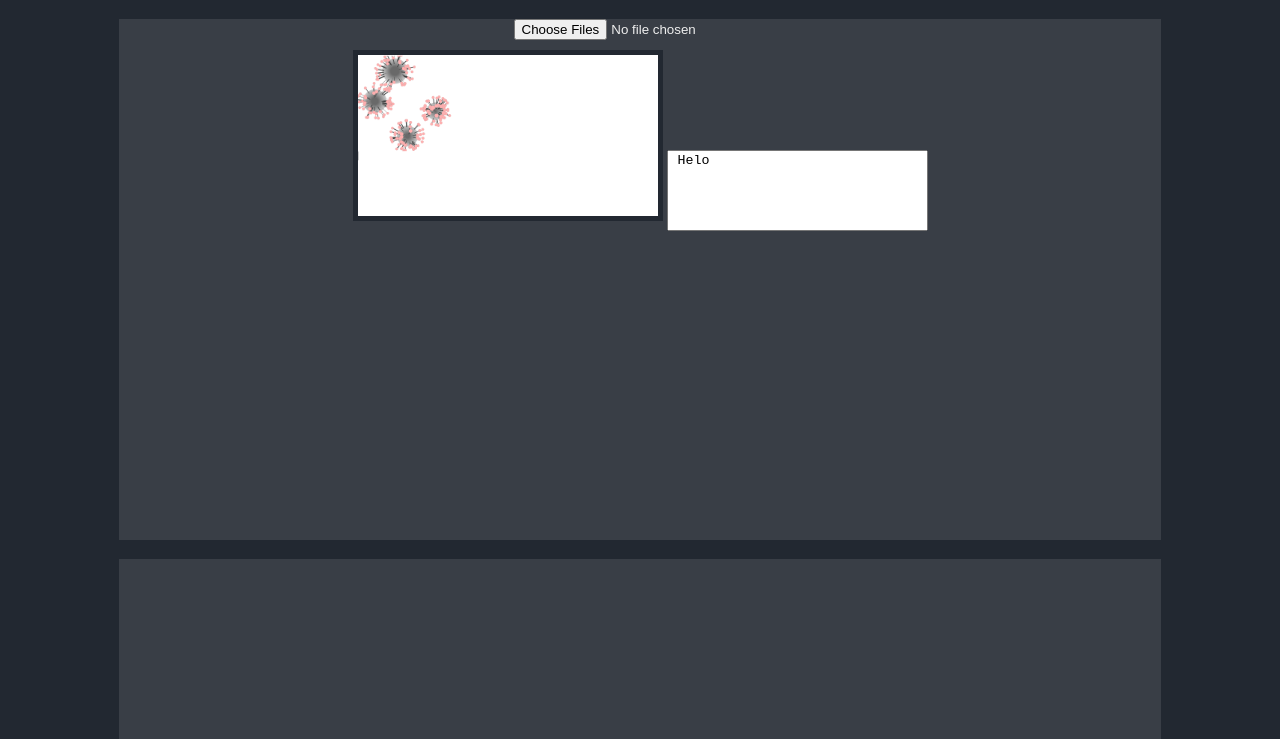
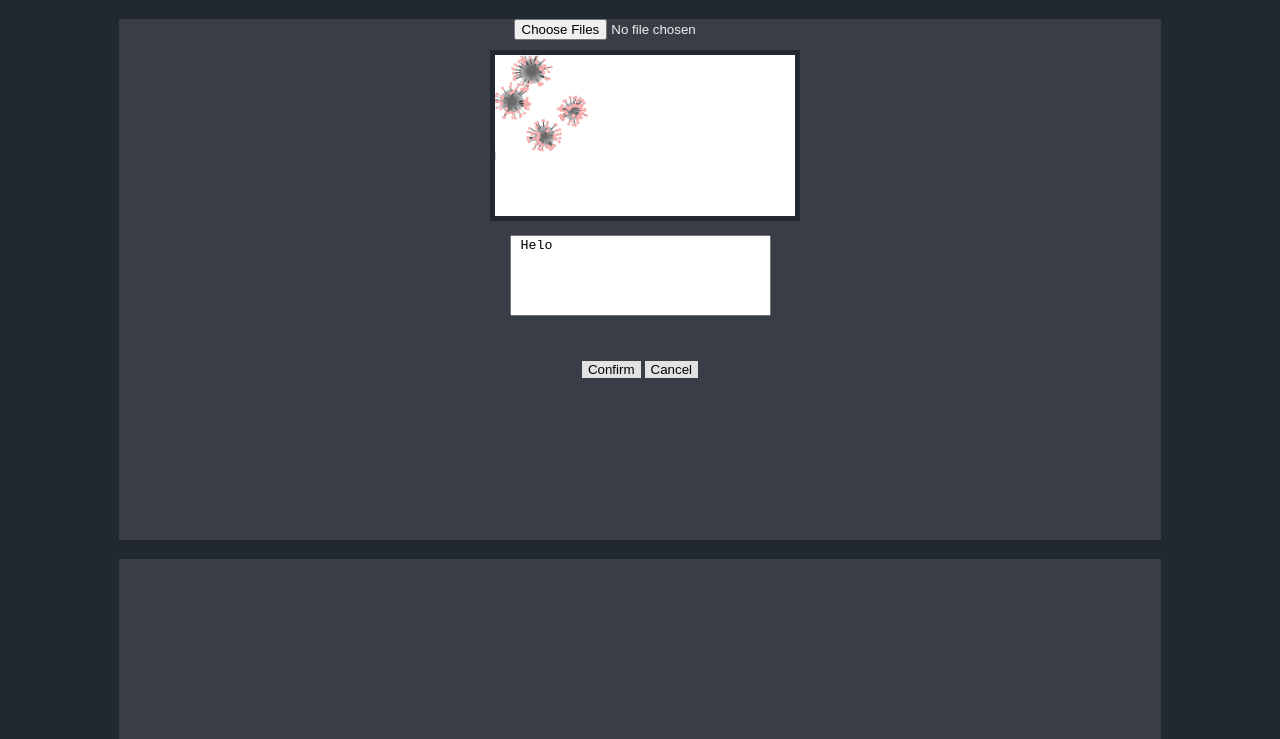
Before and after one commit to matej2000/ST-DN1, a plain HTML site: page index.html in a window 1280 px wide. Shown: the part 61-800 px from the top of the page. Drawn offline with Linux system fonts and the light colour scheme.

Commit message:
Postavitev preview_zone.

```diff
--- a/index.html
+++ b/index.html
@@ -18,8 +18,16 @@
         <input type="file" multiple onchange="previewFile()">
     </div>
     <div id="preview_zone" class="container" ondrop = "dropHandler(event);" ondragover="dragOverHandler(event);" ondragleave="dragLeaveHandler(event);" ondragenter = "dragEnterHandler(event);" ondragover="dragOverHandler(event);">
-        <img src="virus2.png" alt="Image preview" onerror="this.style.display='none'">
-        <textarea name="Description" rows="5" cols="30" style="resize: none;" maxlength="100"> Helo</textarea>
+        <div style="position: relative; text-align: center; display: inline-block;">
+            <div style="position: relative; top: 50%; width: 300px;">
+                <img src="virus2.png" alt="Image preview" onerror="this.style.display='none'" style="-webkit-user-drag: none;">
+                <textarea name="Description" rows="5" cols="30" style="resize: none" maxlength="100"> Helo</textarea>
+                <div style="padding-top: 40px;">
+                    <button style="background-color: #eeee;">Confirm</button>
+                    <button style="background-color: #eeee;">Cancel</button>
+                </div>
+            </div>
+        </div>
     </div>
     <div class = "container" id = "drop_zone" ondrop = "dropHandler(event);" ondragover="dragOverHandler(event);" ondragleave="dragLeaveHandler(event);" ondragenter = "dragEnterHandler(event);" ondragover="dragOverHandler(event);">
 
```
